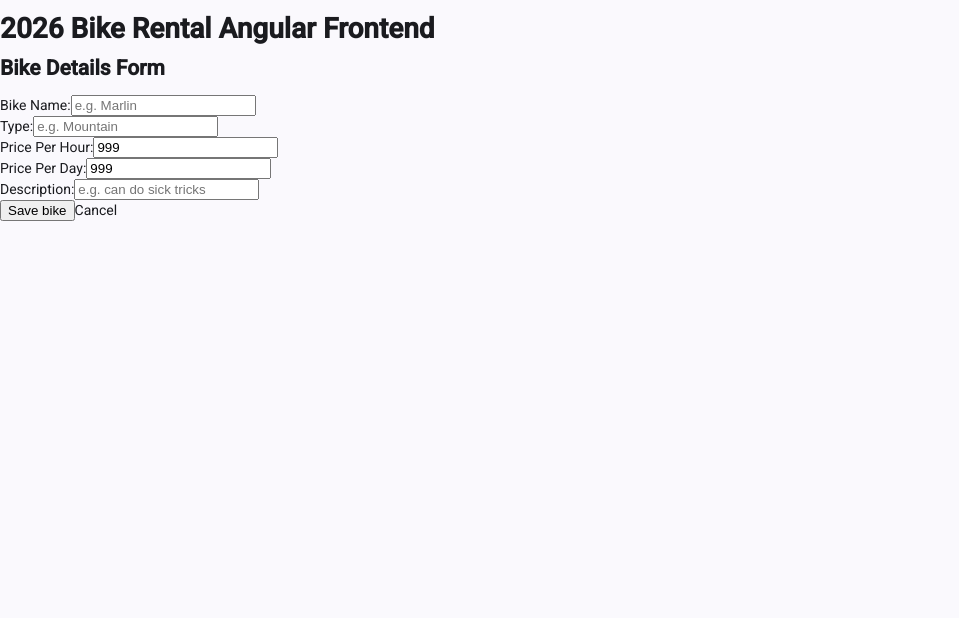
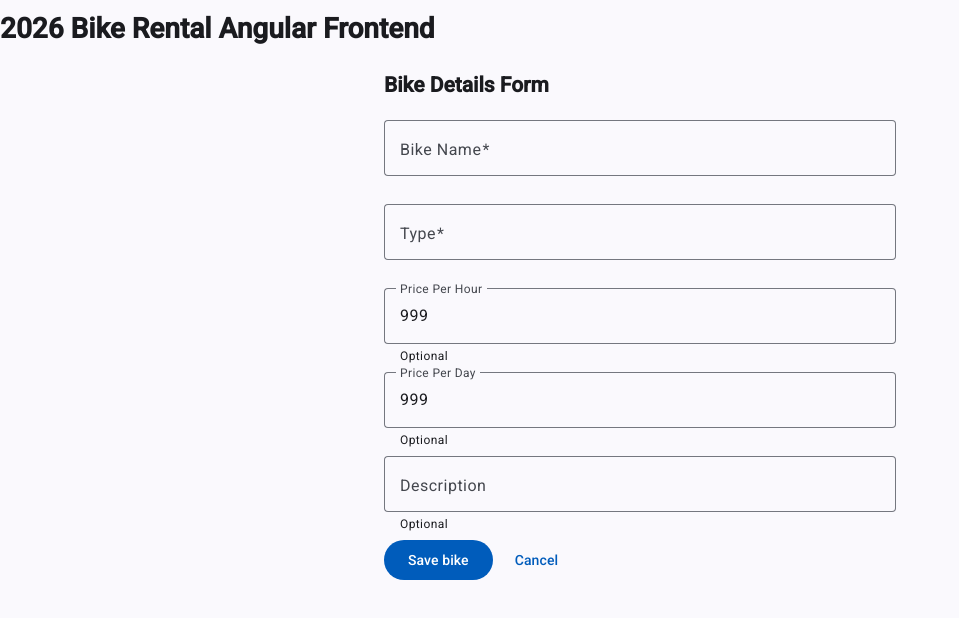
Before and after one commit to S00269936/WebProg2ProjectAngularS00269936, an Angular app: page /bikes/new in a window 1280 px wide. Shown: the top 618 px of the page, without its empty margins (0-959 px from the left). Built offline with nearby package versions, Linux system fonts and the light colour scheme.

Commit message:
added mat materials to form

```diff
--- a/src/app/features/bikes/components/bike-form/bike-form.html
+++ b/src/app/features/bikes/components/bike-form/bike-form.html
@@ -1,44 +1,56 @@
+
 <form [formGroup]="bikeForm" (ngSubmit)="onSubmit()" class="bike-form">
     <h2>Bike Details Form</h2>
 
-
     <!-- Bike Name Field -->
-    <div class="form-group">
-      <label for="bikeName">Bike Name:</label>
-      <input id="bikeName" type="text" formControlName="bikeName" placeholder="e.g. Marlin" />
-    </div>
+    <mat-form-field appearance="outline">
+      <mat-label>Bike Name</mat-label>
+      <input matInput formControlName="bikeName" placeholder="e.g. Marlin" />
+      @if (bikeForm.controls.bikeName.hasError('required')) {
+        <mat-error>Bike Name is required</mat-error>
+      }
+    </mat-form-field>
 
     <!-- Type Field -->
-    <div class="form-group">
-      <label for="type">Type:</label>
-      <input id="type" type="text" formControlName="type" placeholder="e.g. Mountain" />
-
-    </div>
+    <mat-form-field appearance="outline">
+      <mat-label>Type</mat-label>
+      <input matInput formControlName="type" placeholder="e.g. Mountain" />
+      @if (bikeForm.controls.type.hasError('required')) {
+        <mat-error>Type is required</mat-error>
+      }
+    </mat-form-field>
 
     <!-- Price Per Hour Field -->
-    <div class="form-group">
-      <label for="pricePerHour">Price Per Hour:</label>
-      <input id="pricePerHour" type="number" formControlName="pricePerHour" placeholder="e.g. €3" />
-    </div>
+    <mat-form-field appearance="outline">
+      <mat-label>Price Per Hour</mat-label>
+      <input matInput type="number" formControlName="pricePerHour" placeholder="e.g. 3" />
+      <mat-hint>Optional</mat-hint>
+    </mat-form-field>
 
     <!-- Price Per Day Field -->
-    <div class="form-group">
-        <label for="pricePerday">Price Per Day:</label>
-        <input id="pricePerDay" type="number" formControlName="pricePerDay" placeholder="e.g. €25" />
-      </div>
+    <mat-form-field appearance="outline">
+      <mat-label>Price Per Day</mat-label>
+      <input matInput type="number" formControlName="pricePerDay" placeholder="e.g. 25" />
+      <mat-hint>Optional</mat-hint>
+    </mat-form-field>
 
-      <!-- Description Field -->
-    <div class="form-group">
-        <label for="description">Description:</label>
-        <input id="description" type="number" formControlName="description" placeholder="e.g. can do sick tricks" />
-      </div>
+    <!-- Description Field -->
+    <mat-form-field appearance="outline">
+      <mat-label>Description</mat-label>
+      <input matInput formControlName="description" placeholder="e.g. Can do sick tricks" />
+      <mat-hint>Optional</mat-hint>
+    </mat-form-field>
 
     <!-- Action Buttons -->
-    @if (saveError(); as message) { <p role="alert">{{ message }}</p> }
-  <div class="button-group">
-    <button type="submit" [disabled]="saving()">
-      {{ saving() ? 'Saving...' : 'Save bike' }}
-    </button>
-    <a routerLink="/bikes">Cancel</a>
-  </div>
+    @if (saveError(); as message) {
+      <p role="alert">{{ message }}</p>
+    }
+
+    <div class="button-group">
+      <button matButton="filled" style="margin-right: 10px;" type="submit" [disabled]="saving()">
+        {{ saving() ? 'Saving...' : 'Save bike' }}
+        @if (saving()) { <mat-progress-bar mode="buffer" /> }
+      </button>
+      <a matButton routerLink="/bikes">Cancel</a>
+    </div>
   </form>
--- a/src/app/features/bikes/components/bike-form/bike-form.scss
+++ b/src/app/features/bikes/components/bike-form/bike-form.scss
@@ -0,0 +1,11 @@
+.bike-form {
+    display: flex;
+    flex-direction: column;
+    gap: 0.5rem;
+    max-width: 32rem;
+    margin: 1rem auto;
+  }
+
+  mat-form-field {
+    width: 100%;
+  }
```
Also changed, not shown: src/app/features/bikes/components/bike-form/bike-form.ts (+6 -1 lines).
